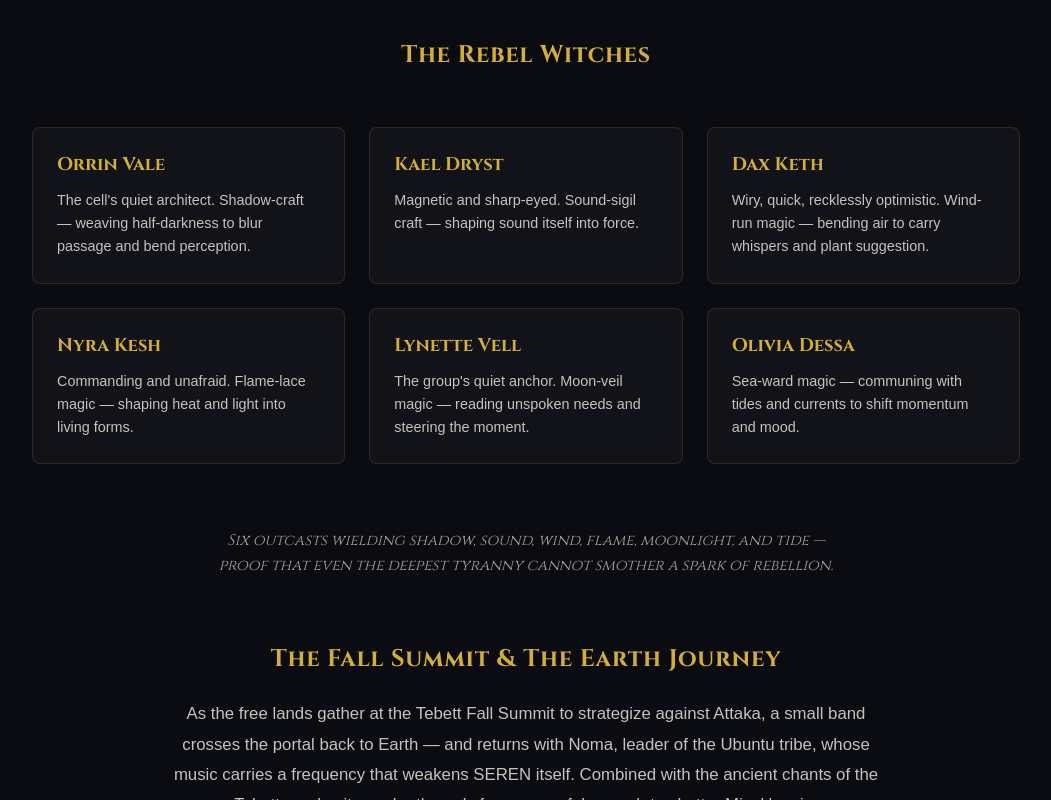
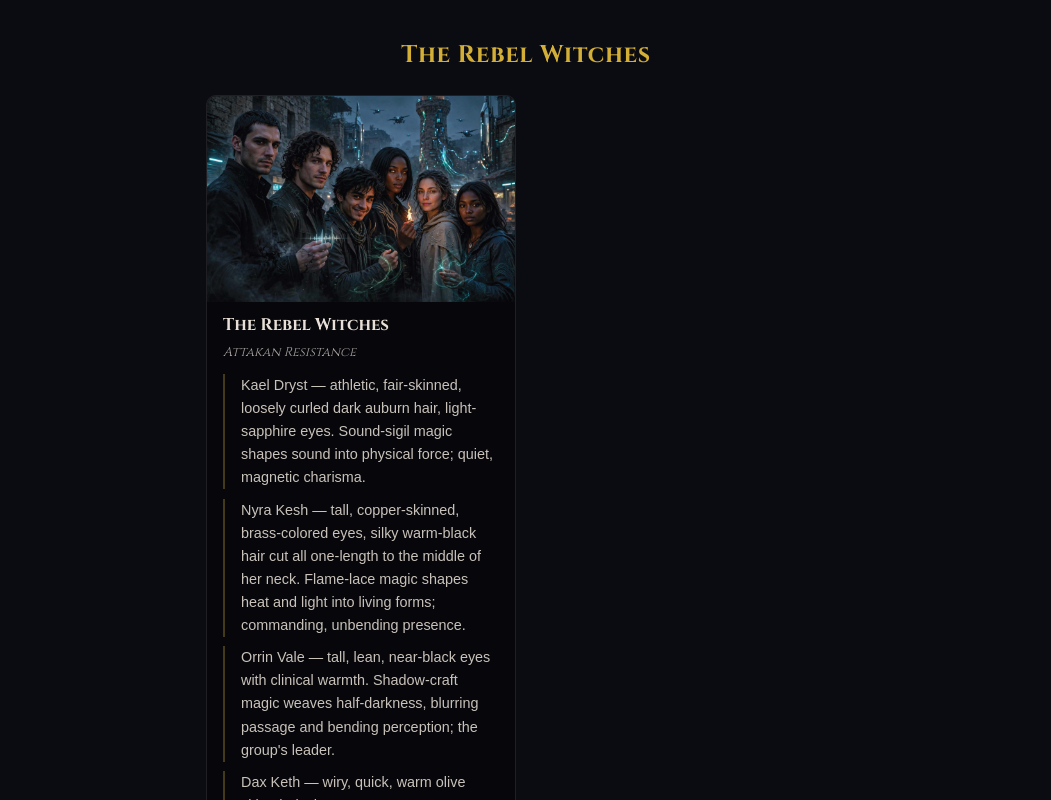
Before and after one commit to Vox-Freeland/unofficial-voxfreeland-page, a React (Vite) app: page /world in a window 1280 px wide. Shown: the part 1620-2420 px from the top of the page, without its empty margins (114-1165 px from the left). Built offline with nearby package versions, Linux system fonts and the light colour scheme.

Commit message:
rebel witch world page update

```diff
--- a/src/data/characters.json
+++ b/src/data/characters.json
@@ -144,6 +144,16 @@
     "type": "character"
   },
   {
+    "id": "rebel-witches",
+    "name": "The Rebel Witches",
+    "title": "Attakan Resistance",
+    "image": "rebel-witches-group.jpg",
+    "source": "Rebel Witches Group Photo.jpg",
+    "type": "character",
+    "faction": "rebel-witches",
+    "bio": "Kael Dryst — athletic, fair-skinned, loosely curled dark auburn hair, light-sapphire eyes. Sound-sigil magic shapes sound into physical force; quiet, magnetic charisma. | Nyra Kesh — tall, copper-skinned, brass-colored eyes, silky warm-black hair cut all one-length to the middle of her neck. Flame-lace magic shapes heat and light into living forms; commanding, unbending presence. | Orrin Vale — tall, lean, near-black eyes with clinical warmth. Shadow-craft magic weaves half-darkness, blurring passage and bending perception; the group's leader. | Dax Keth — wiry, quick, warm olive skin, dark sharp-green eyes, mischievous. Wind-run magic bends air and current to carry whispers and plant suggestions; agile, reckless optimism. | Lynette Vell — light-olive-skinned, dark-blond hair. Moon-veil magic is soft and reflective, reading unspoken needs and steering situations; the quiet anchor of the group. | Olivia Dessa — the youngest member, medium height, dark-skinned, black hair. Sea-ward magic communes with currents and tides, reading flow and shifting momentum and mood."
+  },
+  {
     "id": "adolfus-kade-interrogation",
     "name": "Adolfus & Kade: Interrogation",
     "title": "",
--- a/src/pages/World.jsx
+++ b/src/pages/World.jsx
@@ -12,9 +12,15 @@ const imgFor = (file) => images['../assets/characters/' + file];
 const portraits = characters.filter((c) => c.type === 'character');
 // earth-visit is shown in "The Fall Summit & The Earth Journey" instead
 const scenes = characters.filter((c) => c.type === 'scene' && c.id !== 'earth-visit');
+// The Rebel Witches are shown as a single consolidated group profile
+const rebelWitches = characters.find((c) => c.id === 'rebel-witches');
 
 function ProfileCard({ item }) {
   const alt = item.alt || [item.name, item.title].filter(Boolean).join(' — ');
+  const bioEntries = item.bio
+    ? item.bio.split('|').map((entry) => entry.trim()).filter(Boolean)
+    : [];
+
   return (
     <figure className={`profile-card${item.type === 'scene' ? ' profile-card--wide' : ''}`}>
       <img src={imgFor(item.image)} alt={alt} loading="lazy" />
@@ -22,6 +28,13 @@ function ProfileCard({ item }) {
         <h3>{item.name}</h3>
         {item.title && <span className="profile-title">{item.title}</span>}
         {item.note && <p>{item.note}</p>}
+        {bioEntries.length > 0 && (
+          <ul className="profile-bio-list">
+            {bioEntries.map((entry, i) => (
+              <li key={i}>{entry}</li>
+            ))}
+          </ul>
+        )}
       </figcaption>
     </figure>
   );
@@ -99,32 +112,11 @@ export default function World() {
 
       <section className="world-section">
         <h2>The Rebel Witches</h2>
-        <div className="card-grid">
-          <div className="book-card">
-            <h3>Orrin Vale</h3>
-            <p>The cell's quiet architect. Shadow-craft — weaving half-darkness to blur passage and bend perception.</p>
+        {rebelWitches && (
+          <div className="profile-grid profile-grid--single">
+            <ProfileCard item={rebelWitches} />
           </div>
-          <div className="book-card">
-            <h3>Kael Dryst</h3>
-            <p>Magnetic and sharp-eyed. Sound-sigil craft — shaping sound itself into force.</p>
-          </div>
-          <div className="book-card">
-            <h3>Dax Keth</h3>
-            <p>Wiry, quick, recklessly optimistic. Wind-run magic — bending air to carry whispers and plant suggestion.</p>
-          </div>
-          <div className="book-card">
-            <h3>Nyra Kesh</h3>
-            <p>Commanding and unafraid. Flame-lace magic — shaping heat and light into living forms.</p>
-          </div>
-          <div className="book-card">
-            <h3>Lynette Vell</h3>
-            <p>The group's quiet anchor. Moon-veil magic — reading unspoken needs and steering the moment.</p>
-          </div>
-          <div className="book-card">
-            <h3>Olivia Dessa</h3>
-            <p>Sea-ward magic — communing with tides and currents to shift momentum and mood.</p>
-          </div>
-        </div>
+        )}
         <p className="rebel-note">
           Six outcasts wielding shadow, sound, wind, flame, moonlight, and tide — proof that even the deepest tyranny cannot smother a spark of rebellion.
         </p>
--- a/src/pages/styles/main.css
+++ b/src/pages/styles/main.css
@@ -663,3 +663,26 @@ video {
 .profile-card--wide {
   grid-column: 1 / -1;
 }
+/* -------------------- Rebel Witches Group Profile -------------------- */
+.profile-bio-list {
+  list-style: none;
+  margin: 0.75rem 0 0;
+  padding: 0;
+  display: flex;
+  flex-direction: column;
+  gap: 0.6rem;
+}
+
+.profile-bio-list li {
+  font-family: sans-serif;
+  font-size: 0.9rem;
+  line-height: 1.6;
+  color: #c9c2ba;
+  padding-left: 1rem;
+  border-left: 2px solid rgba(212, 175, 55, 0.3);
+}
+
+.profile-grid--single {
+  max-width: 640px;
+  margin: 0 auto;
+}
```
